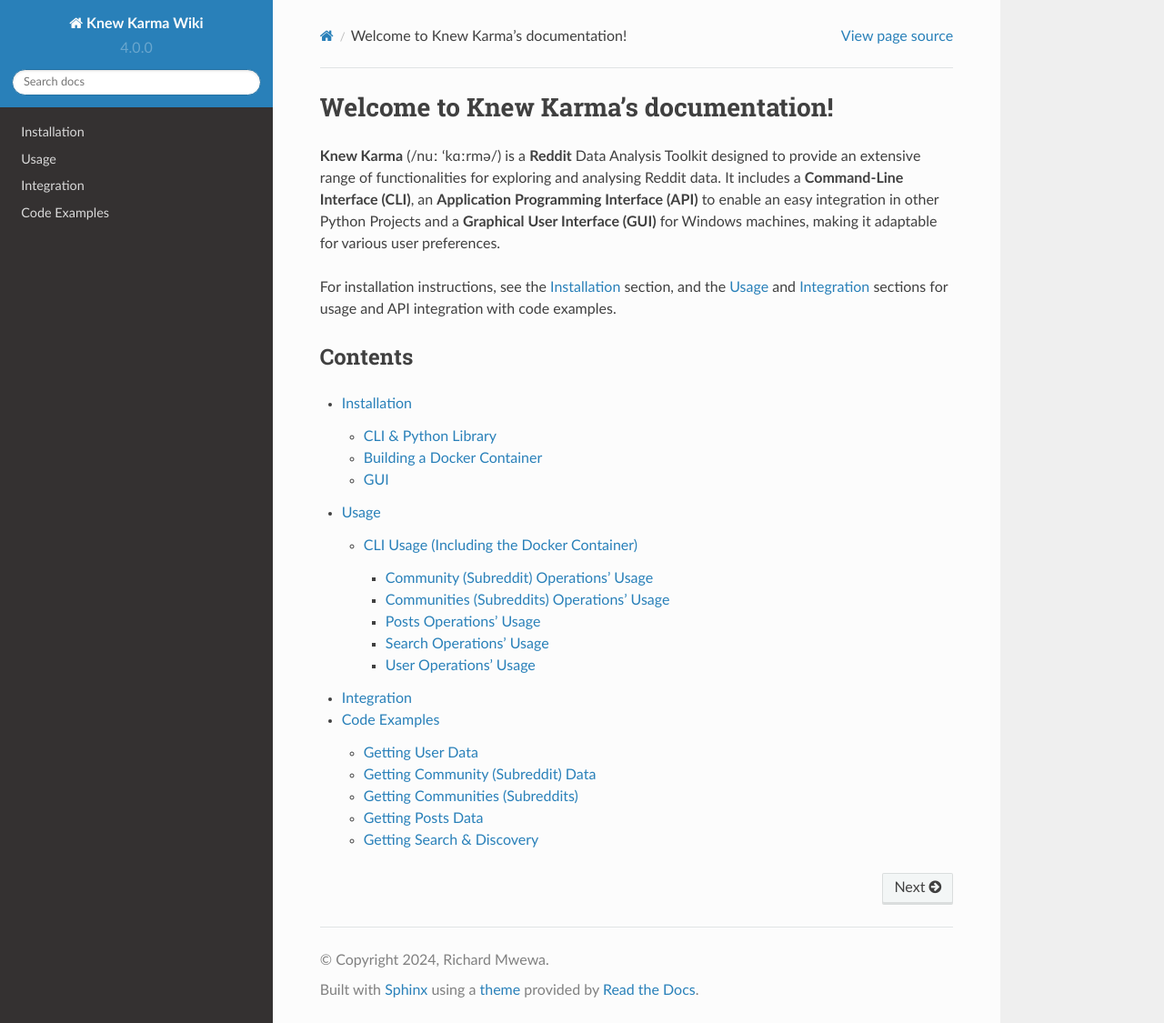
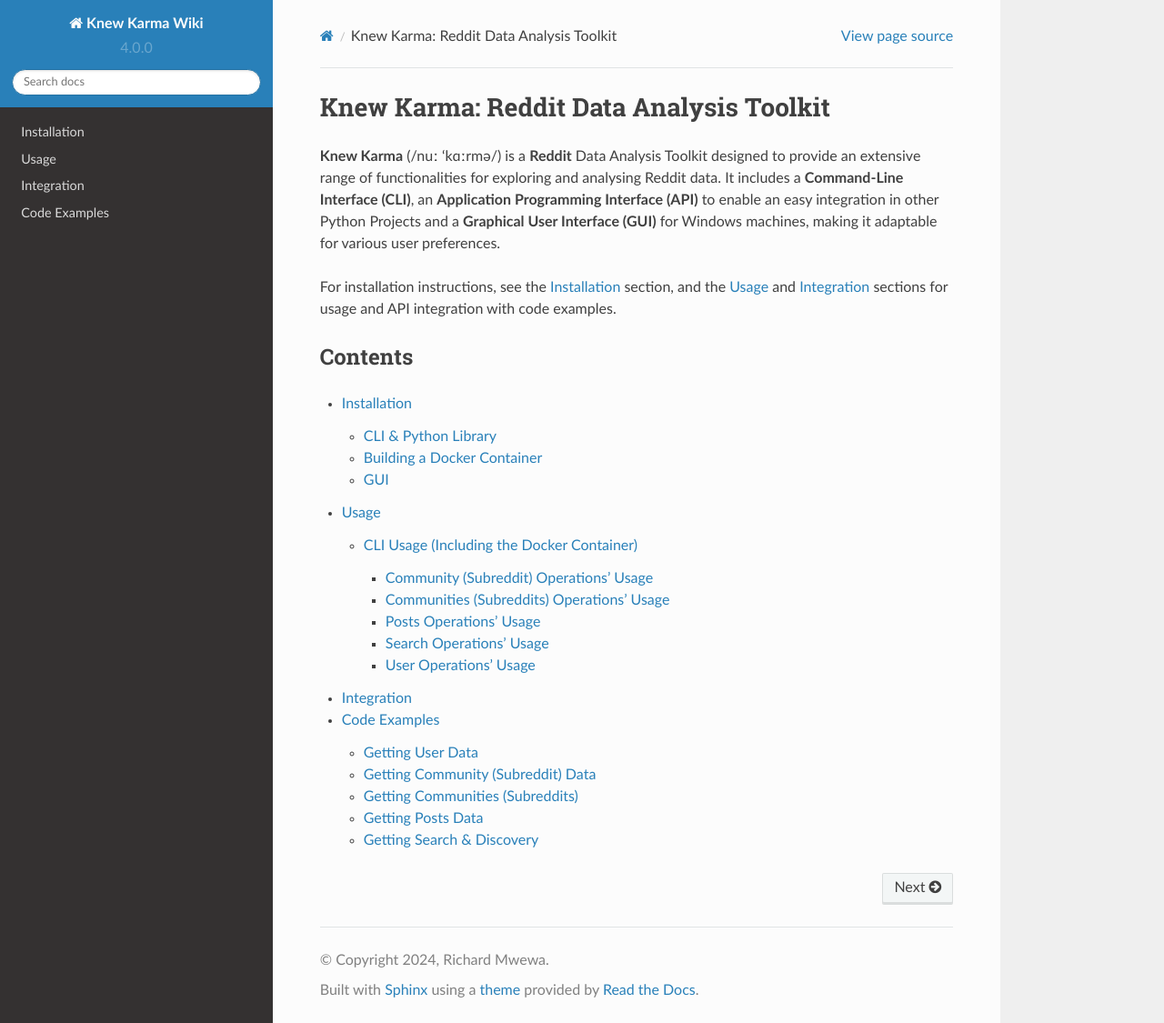
Before and after one commit to rly0nheart/knewkarma-wiki, a Sphinx documentation site: the page built from docs/source/index.rst, in a window 1280 px wide and 1125 px high. Shown: the whole window at 91% size. Built offline with Sphinx 7.4.7 and the Read the Docs theme 2.0.0, drawn with Linux system fonts in a browser that asks for light colours.

Commit message:
Update index.rst

```diff
--- a/docs/source/index.rst
+++ b/docs/source/index.rst
@@ -1,5 +1,5 @@
-Welcome to Knew Karma's documentation!
-======================================
+Knew Karma: Reddit Data Analysis Toolkit
+========================================
 
 **Knew Karma** (/nuː 'kɑːrmə/) is a **Reddit** Data Analysis Toolkit designed to provide an extensive range of functionalities for exploring and analysing Reddit data. It includes a **Command-Line Interface (CLI)**, an **Application Programming Interface (API)** to enable an easy integration in other Python Projects and a **Graphical User Interface (GUI)** for Windows machines, making it adaptable for various user preferences.
 
```
